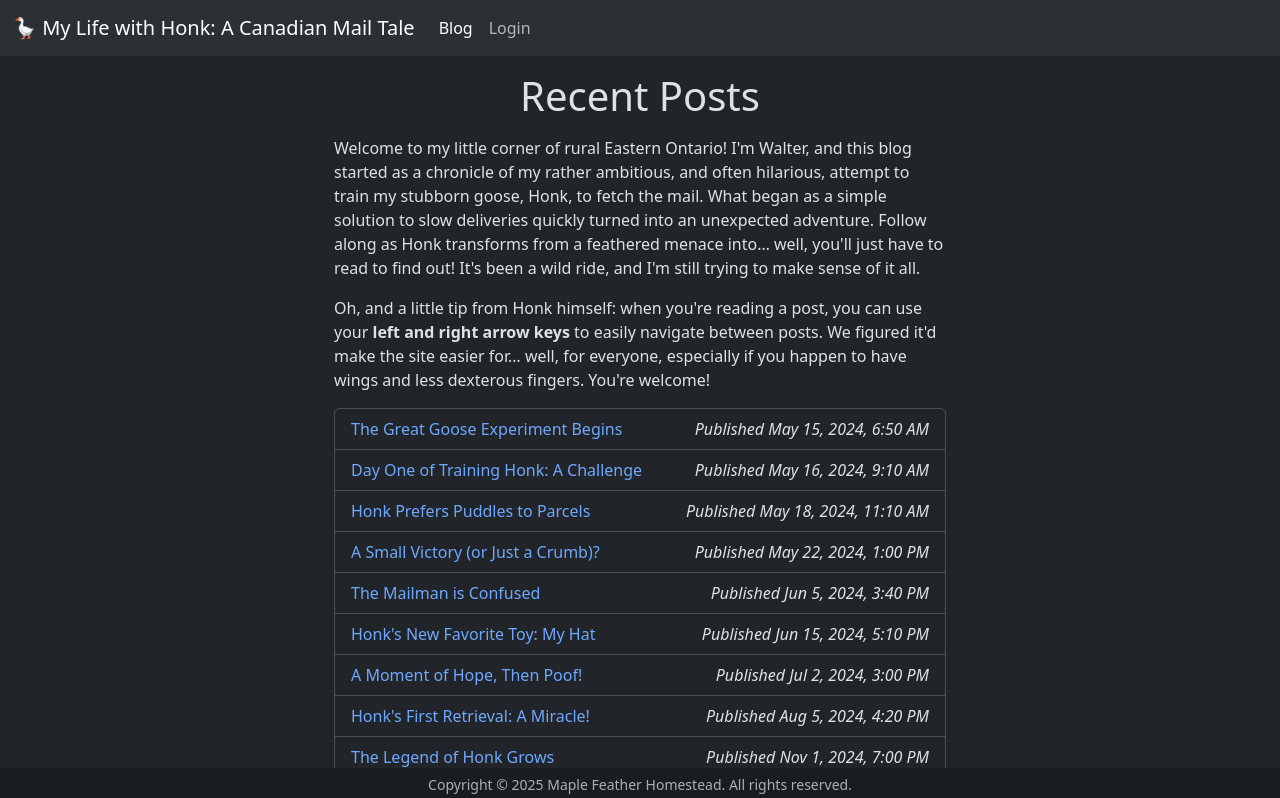
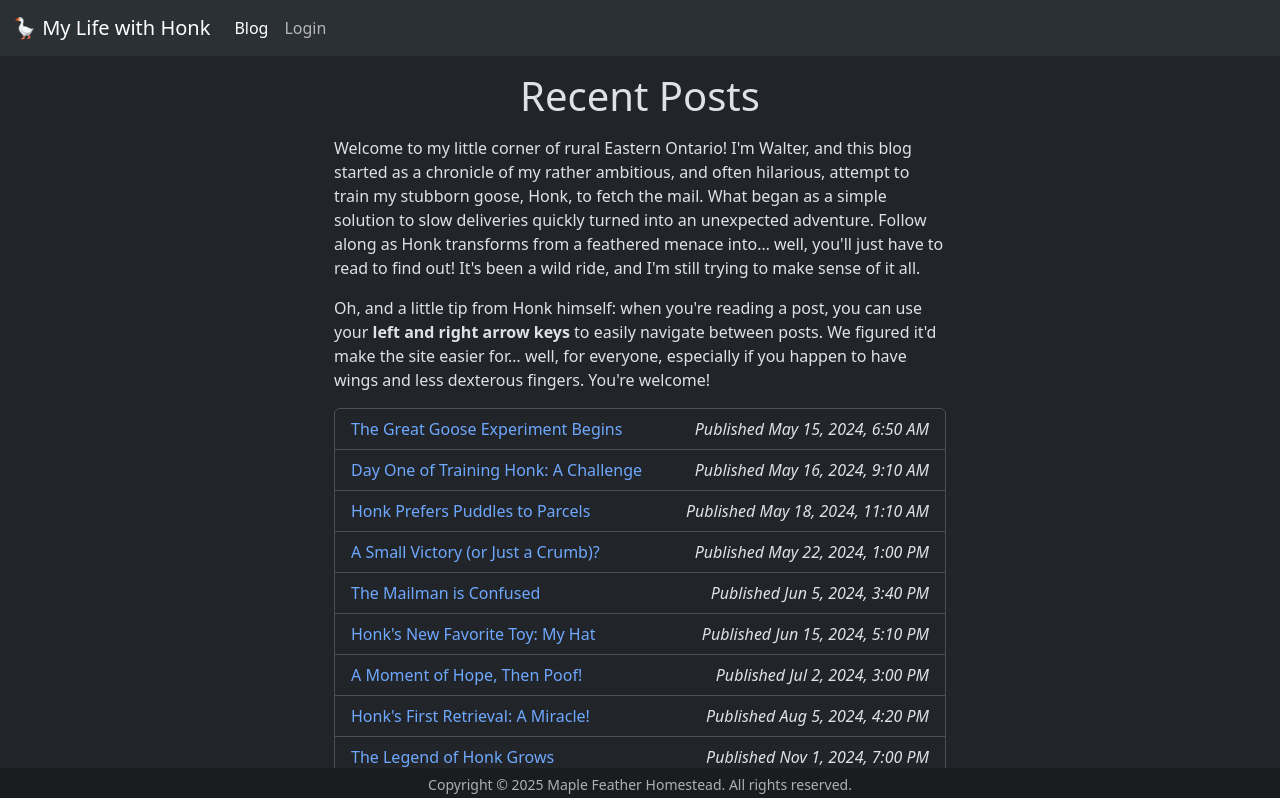
Before and after one commit to hirekarl/lab_10.4_dynamic_routing, a React (Vite) app in the folder dynamic-routing/: page /blog in a window 1280 px wide. Shown: the top 798 px of the page. Built offline with nearby package versions, Linux system fonts and the light colour scheme.

Commit message:
Fixed layout issues in NavBar.

```diff
--- a/dynamic-routing/src/components/NavBar.tsx
+++ b/dynamic-routing/src/components/NavBar.tsx
@@ -12,10 +12,10 @@ const NavBar = () => {
   }
 
   return (
-    <nav className="sticky-top navbar navbar-expand-lg bg-body-tertiary align-items-center">
+    <nav className="sticky-top navbar navbar-expand-lg bg-body-tertiary">
       <div className="container-fluid">
         <Link to={"/"} className="navbar-brand">
-          🪿 My Life with Honk: A Canadian Mail Tale
+          🪿 My Life with Honk
         </Link>
         <button
           className="navbar-toggler"
@@ -28,7 +28,7 @@ const NavBar = () => {
           <span className="navbar-toggler-icon"></span>
         </button>
         <div className="collapse navbar-collapse" id="navbarSupportedContent">
-          <ul className="navbar-nav me-auto mb-2 mb-lg-0 align-items-center">
+          <ul className="navbar-nav me-auto mb-2 mb-lg-0">
             <li className="nav-item">
               <NavLink
                 to="/blog"
@@ -60,7 +60,7 @@ const NavBar = () => {
                     Admin
                   </NavLink>
                 </li>
-                <li>
+                <li className="nav-item d-flex align-items-center">
                   <button
                     type="button"
                     className="btn btn-sm btn-primary"
```
